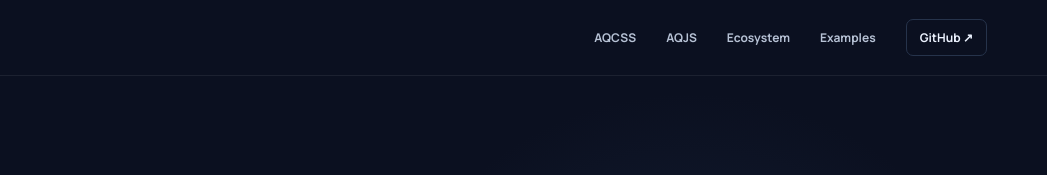
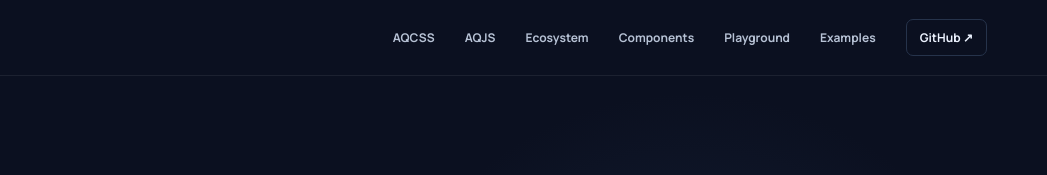
Before and after one commit to amrshah/activequery-labs, a plain HTML site: page index.html in a window 1280 px wide. Shown: the top 175 px of the page, 233-1280 px from the left. Drawn offline with nearby package versions, Linux system fonts and the light colour scheme.

```diff
--- a/index.html
+++ b/index.html
@@ -18,7 +18,7 @@
     <a class="brand" href="./" aria-label="ActiveQuery Labs home"><span class="brand-mark">AQ</span><span>ActiveQuery <b>Labs</b></span></a>
     <button class="menu-toggle" type="button" aria-expanded="false" aria-controls="site-nav">Menu</button>
     <nav id="site-nav" class="nav" aria-label="Main navigation">
-      <a href="docs/aqcss/">AQCSS</a><a href="docs/aqjs/">AQJS</a><a href="docs/ecosystem/">Ecosystem</a><a href="examples/">Examples</a>
+      <a href="docs/aqcss/">AQCSS</a><a href="docs/aqjs/">AQJS</a><a href="docs/ecosystem/">Ecosystem</a><a href="components/">Components</a><a href="playground/">Playground</a><a href="examples/">Examples</a>
       <a class="nav-github" href="https://github.com/ActiveQuery" target="_blank" rel="noreferrer">GitHub ↗</a>
     </nav>
   </header>
```
